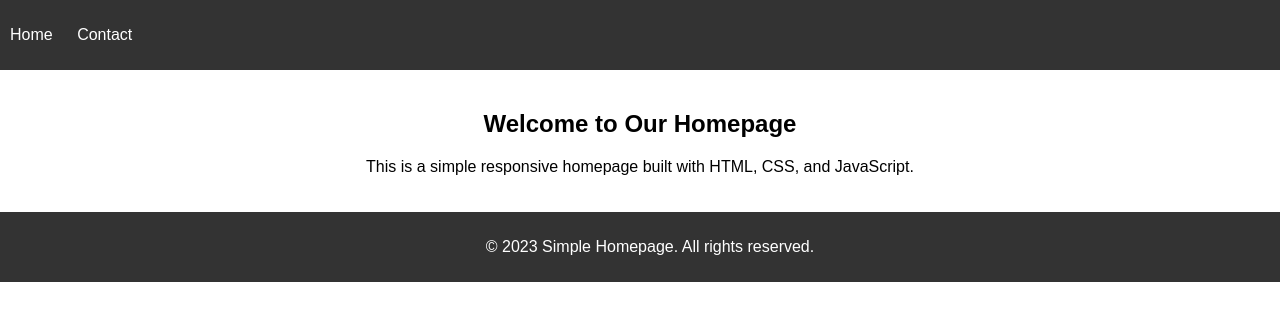
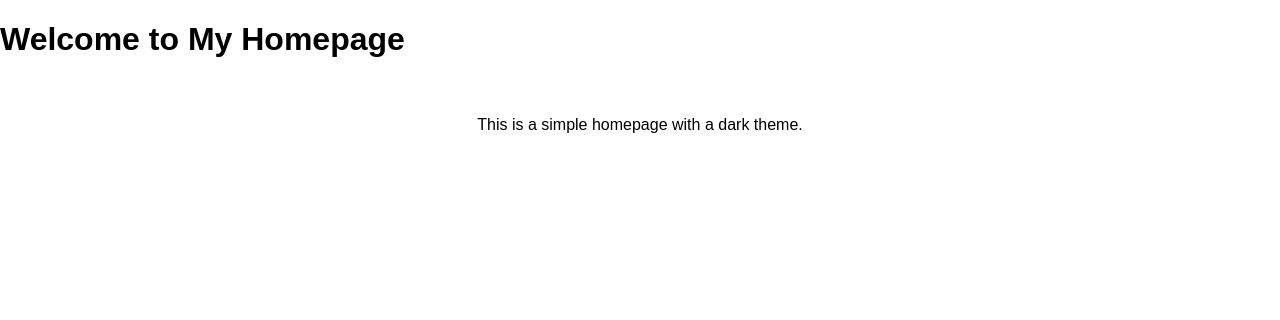
Before and after one commit to suryansh-code1/simple-homepage-10101, a plain HTML site: page index.html in a window 1280 px wide. Drawn offline with Linux system fonts and the light colour scheme.

Commit message:
Add index.html from LLM

```diff
--- a/index.html
+++ b/index.html
@@ -7,19 +7,14 @@
     <title>Simple Homepage</title>
 </head>
 <body>
-    <nav>
-        <ul>
-            <li><a href="#welcome">Home</a></li>
-            <li><a href="#footer">Contact</a></li>
-        </ul>
-    </nav>
-    <section id="welcome">
-        <h1>Welcome to Our Homepage</h1>
-        <p>This is a simple responsive homepage built with HTML, CSS, and JavaScript.</p>
-    </section>
-    <footer id="footer">
-        <p>&copy; 2023 Simple Homepage. All rights reserved.</p>
-    </footer>
+    <header>
+        <h1>Welcome to My Homepage</h1>
+    </header>
+    <main class="fade-in">
+        <section>
+            <p>This is a simple homepage with a dark theme.</p>
+        </section>
+    </main>
     <script src="script.js"></script>
 </body>
 </html>
```
